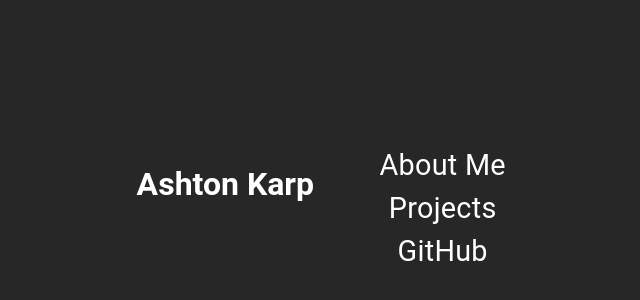
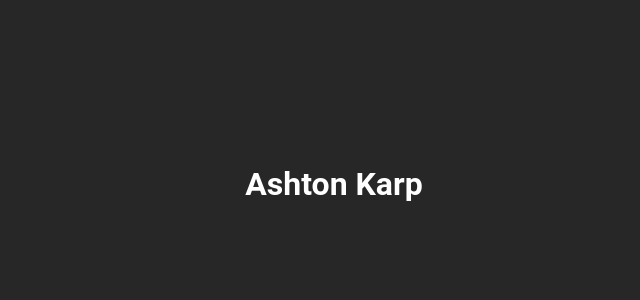
Before and after one commit to AKarp123/portfolio-site-react, a React (Create React App) app in the folder client/: page / in a window 1280 px wide. Shown: the part 136-436 px from the top of the page, without its empty margins (306-946 px from the left). Built offline with nearby package versions, Linux system fonts and the light colour scheme.

Commit message:
cursor to website

```diff
--- a/client/src/components/Home.jsx
+++ b/client/src/components/Home.jsx
@@ -1,15 +1,15 @@
 import React, { useEffect } from "react";
-import { Grid, Typography, Link as MUILink } from "@mui/material";
+import { Grid, Typography, Link as MUILink, Collapse, Button } from "@mui/material";
 import { Link } from "react-router-dom";
 import "../Home.css";
 import Github from "../imgs/github-icon.webp";
 
 const homeLinkStyles = () => ({
-    fontSize: "1.8em",
+    fontSize: "1.4em",
 });
 
 export default function Home() {
-    const [hover, setHover] = React.useState(false);
+    const [clicked, setClicked] = React.useState(false);
     const [loaded, setLoaded] = React.useState(false);
 
     useEffect(() => {
@@ -23,8 +23,10 @@ export default function Home() {
         };
     };
 
-    const handleMouseHover = () => {
-        setHover(!hover);
+
+    const onClick = () => {
+        console.log("clicked");
+        setClicked(!clicked);
     };
 
     return (
@@ -39,16 +41,20 @@ export default function Home() {
                     item
                     lg={2}
                     xs={12}
-                    sx={{ alignItems: "flex-start", marginTop: "35vh" }}
+                    sx={{
+                        alignItems: "flex-start",
+                        marginTop: "35vh",
+                        justifyContent: "center",
+                    }}
                 >
-                    <div
-                        onMouseEnter={handleMouseHover}
-                        onMouseLeave={handleMouseHover}
-                    >
+                    <div onClick={onClick} style={{cursor: "pointer"}}>
                         <h1 className="Home-Name">Ashton Karp</h1>
                     </div>
                 </Grid>
-                <Grid item lg={2} xs={12} sx={{ marginTop: "35vh" }}>
+            </Grid>
+            <Collapse in={clicked}>
+                <Grid container spacing={3} justifyContent="center">
+                    <Grid item lg={1} xs={12}>
                         <Typography
                             as={Link}
                             to="/about"
@@ -57,6 +63,8 @@ export default function Home() {
                         >
                             About Me
                         </Typography>
+                    </Grid>
+                    <Grid item lg={1} xs={12}>
                         <Typography
                             as={Link}
                             to="/projects"
@@ -65,17 +73,24 @@ export default function Home() {
                         >
                             Projects
                         </Typography>
+                    </Grid>
+                    <Grid item lg={1} xs={12}>
                         <Typography
                             as={MUILink}
                             href="https://github.com/AKarp123/"
                             target="_blank"
                             className="Home-Link"
-                        sx={{...homeLinkStyles(), textDecoration: "none", color: "white"}}
+                            sx={{
+                                ...homeLinkStyles(),
+                                textDecoration: "none",
+                                color: "white",
+                            }}
                         >
                             GitHub
                         </Typography>
                     </Grid>
                 </Grid>
+            </Collapse>
         </>
     );
 }
--- a/package.json
+++ b/package.json
@@ -4,11 +4,12 @@
   "description": "",
   "main": "index.js",
   "dependencies": {
+    "@types/react-router": "^5.1.20",
+    "@types/react-router-dom": "^5.3.3",
     "express": "^4.18.1",
     "nodemon": "^2.0.18",
     "uuid": "^8.3.2"
   },
-  "devDependencies": {},
   "scripts": {
     "start": "node server/app.js",
     "build": "cd client && npm install && npm run build",
```
Also changed, not shown: 1 other file (tests, documents, lock files or other folders). Lines whose indentation alone changed are shown as unchanged.
